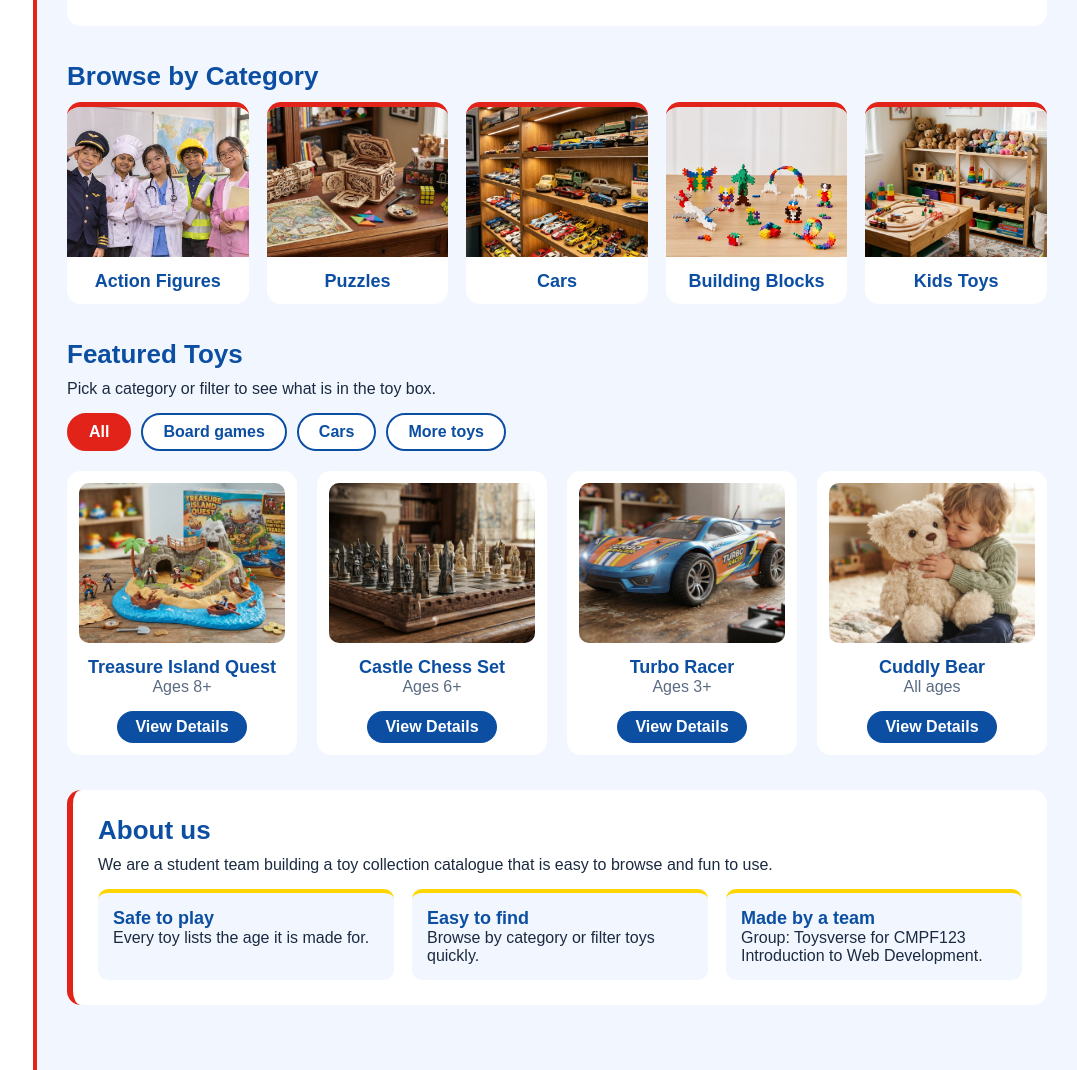
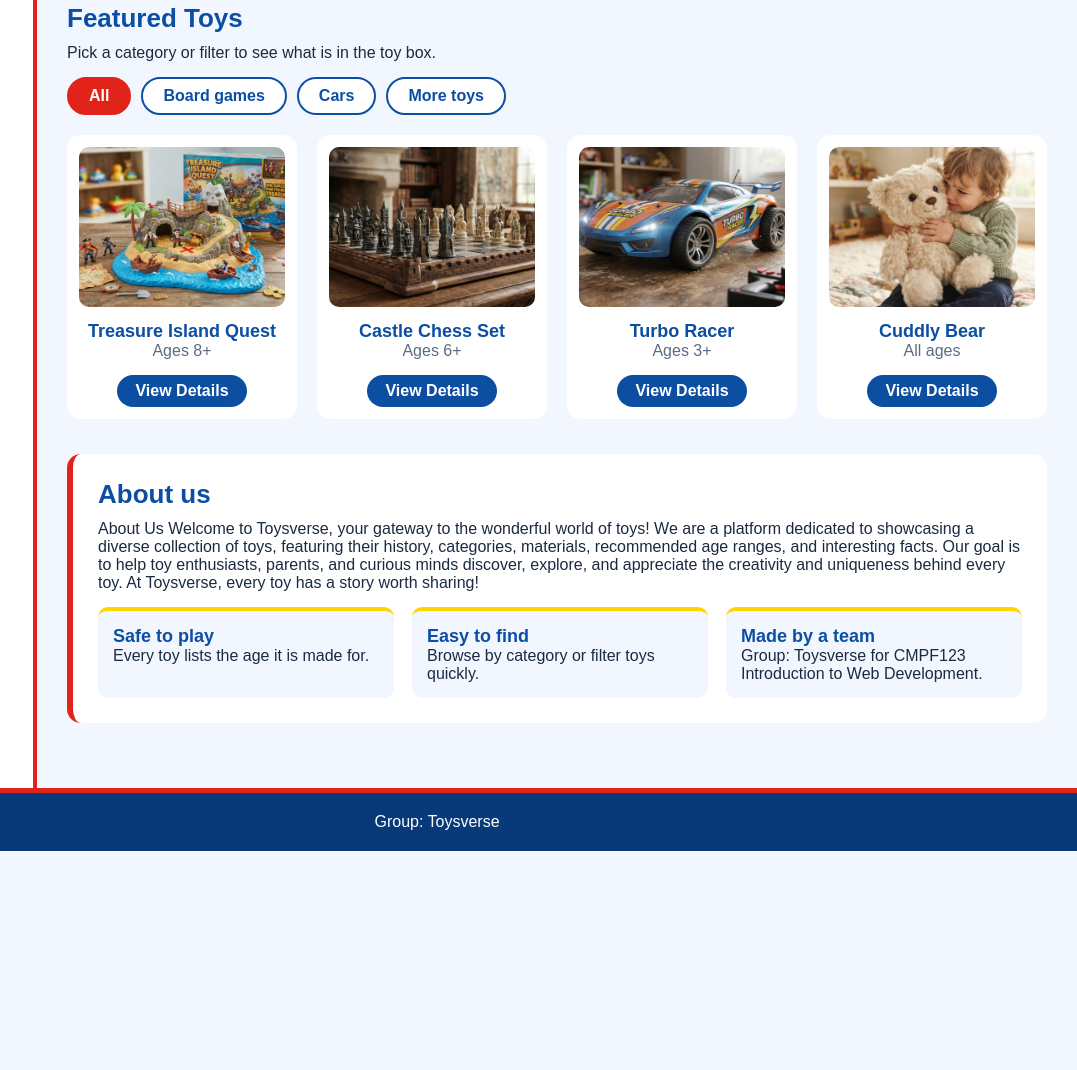
Before and after one commit to dreamtraveller1314/CMPF123_GroupProject, a plain HTML site: page index.html in a window 1280 px wide. Shown: the part 1242-2312 px from the top of the page, without its empty margins (203-1280 px from the left). After the commit the page ends 2093 px from the top, so only its background shows below. Drawn offline with Linux system fonts and the light colour scheme.

Commit message:
added logo

```diff
--- a/index.html
+++ b/index.html
@@ -78,7 +78,7 @@
         </div>
         <div class="category-card">
           <a href="toys-building-blocks.html">
-            <img src="images/building_blocks/plus-plus1.webp" alt="Building Blocks" width="200" height="150">
+            <img src="images/building_blocks/cat-building-blocks.jpg" alt="Building Blocks" width="200" height="150">
             <h3>Building Blocks</h3>
           </a>
         </div>
@@ -135,7 +135,12 @@
 
     <section class="about" id="about">
       <h2>About us</h2>
-      <p>We are a student team building a toy collection catalogue that is easy to browse and fun to use.</p>
+      <p>About Us
+Welcome to Toysverse, your gateway to the wonderful world of toys! We are a platform dedicated to showcasing a
+diverse collection of toys, featuring their history, categories, materials, recommended age ranges, and
+interesting facts. Our goal is to help toy enthusiasts, parents, and curious minds discover, explore, and
+appreciate the creativity and uniqueness behind every toy. At Toysverse, every toy has a story worth sharing!
+</p>
       <div class="cols">
         <div>
           <h3>Safe to play</h3>
```
Also changed, not shown: images/background/hero-banner.jpg (deleted), images/background/hero-banner.png (added), images/background/toysverse-logo.png, images/building_blocks/cat-building-blocks.jpeg (added).
